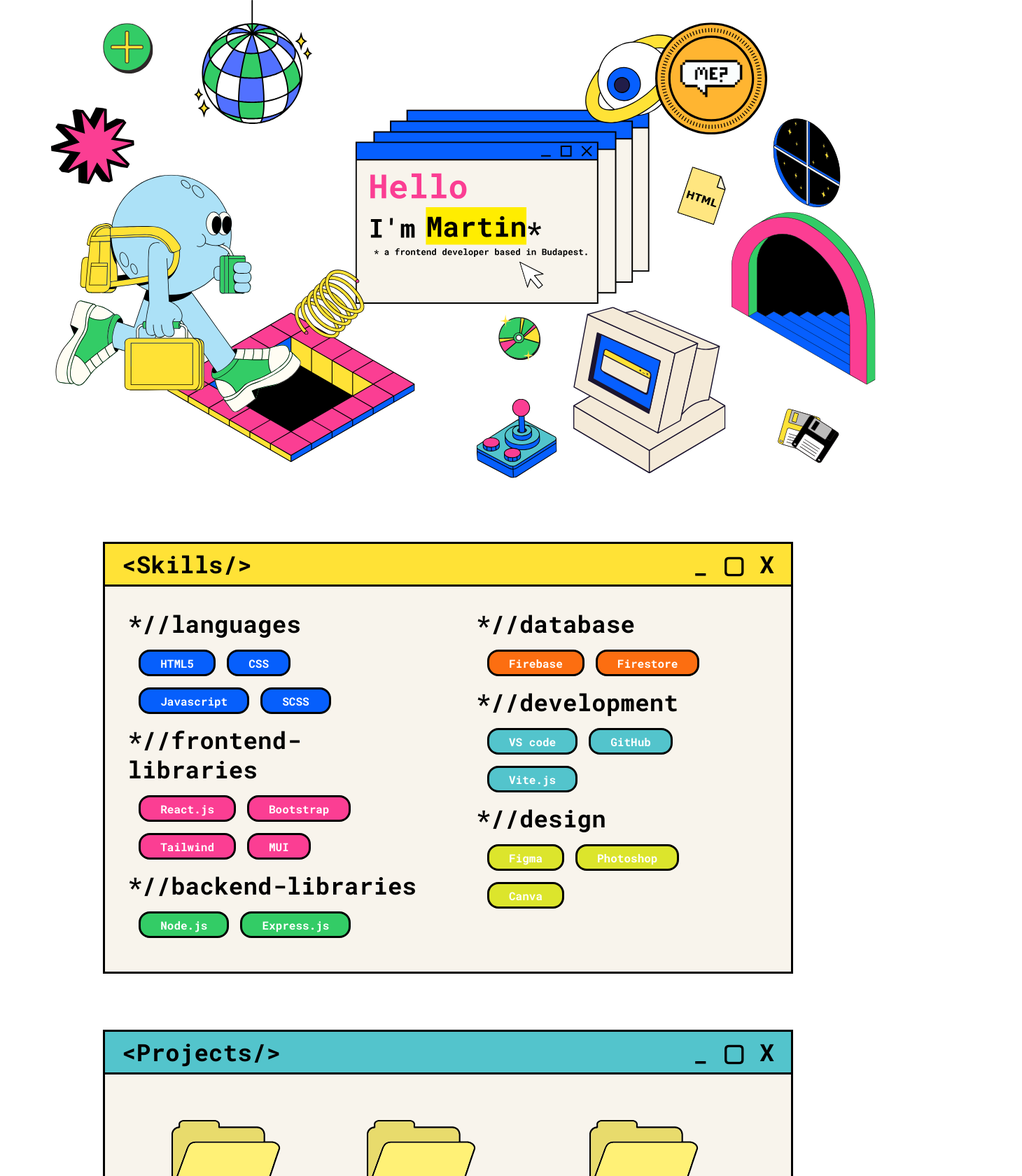
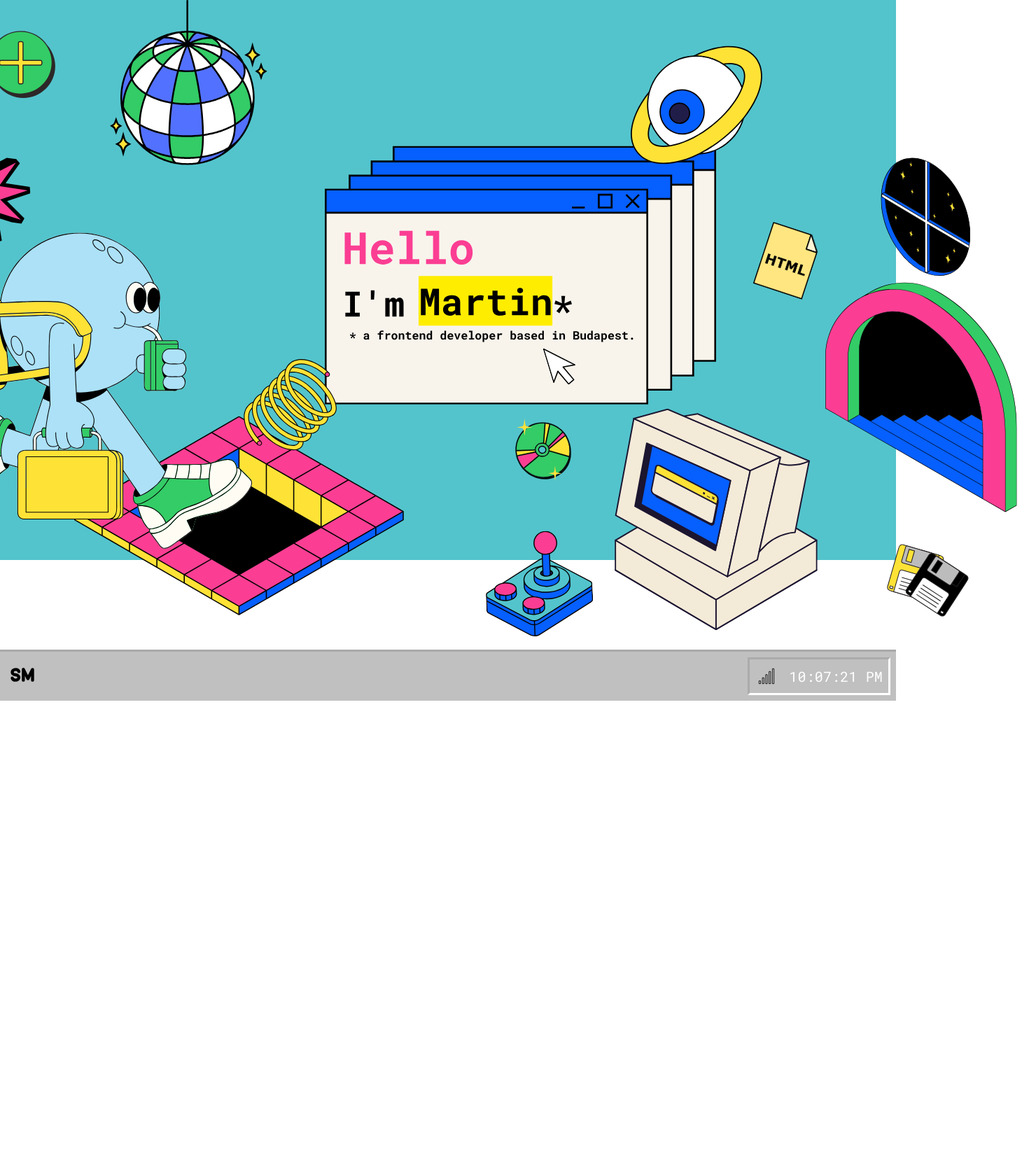
Before and after one commit to sagimartin/portfolio, a React (Vite) app in the folder Portfolio/: page / in a window 1280 px wide. Shown: the top 1680 px of the page at 70% size, 1460 px wide, since content can reach past the window. After the commit the page ends 1001 px from the top, so only its background shows below. Built offline with nearby package versions, Linux system fonts and the light colour scheme.

Commit message:
Add DesktopUI component

```diff
--- a/Portfolio/src/App.jsx
+++ b/Portfolio/src/App.jsx
@@ -1,21 +1,10 @@
-import { Container } from '@mui/material';
-import Navbar from './components/navbar/Navbar';
-import Skills from './components/skills/Skills';
-import Projects from './components/projects/Projects';
-import Contacts from './components/contacts/Contacts';
-import Footer from './components/footer/Footer';
+import DesktopUI from './components/DesktopUI';
 
 import './App.css';
 
 function App() {
   return (
-    <Container style={{ maxWidth: "2560px", minWidth: "320px" }}>
-      <Navbar />
-      <Skills />
-      <Projects />
-      <Contacts />
-      <Footer />
-    </Container>
+    <DesktopUI style={{ maxWidth: "2560px", minWidth: "320px" }}/>
   );
 }
 
--- /dev/null
+++ b/Portfolio/src/components/DesktopUI.jsx
@@ -0,0 +1,16 @@
+import { Box } from "@mui/system"
+import Footer from "./footer/Footer"
+import hello from "../../public/assets/images/about/hello.svg"
+
+export default function DesktopUI(){
+    return(
+        <Box style={{backgroundColor: "var(--tale-color)", height: "100vh", display: "flex", flexDirection: "column", justifyContent: 'space-between', alignItems: 'center'}}>
+            <Box>
+                <img src={hello} alt="hello svg" style={{
+                    margin: "0 auto",
+                }}/>
+            </Box>
+            <Footer/>
+        </Box>
+    )
+}
```
